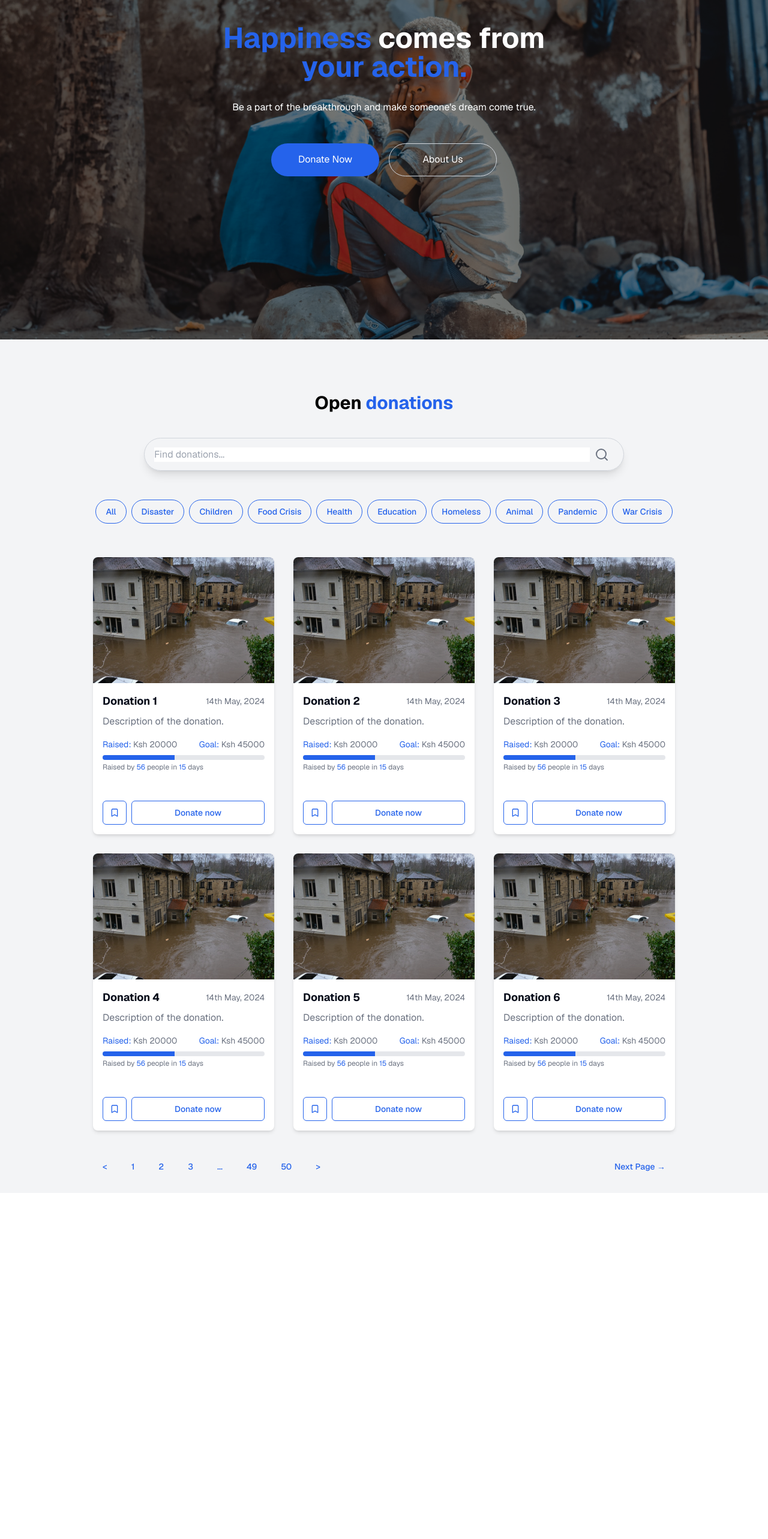
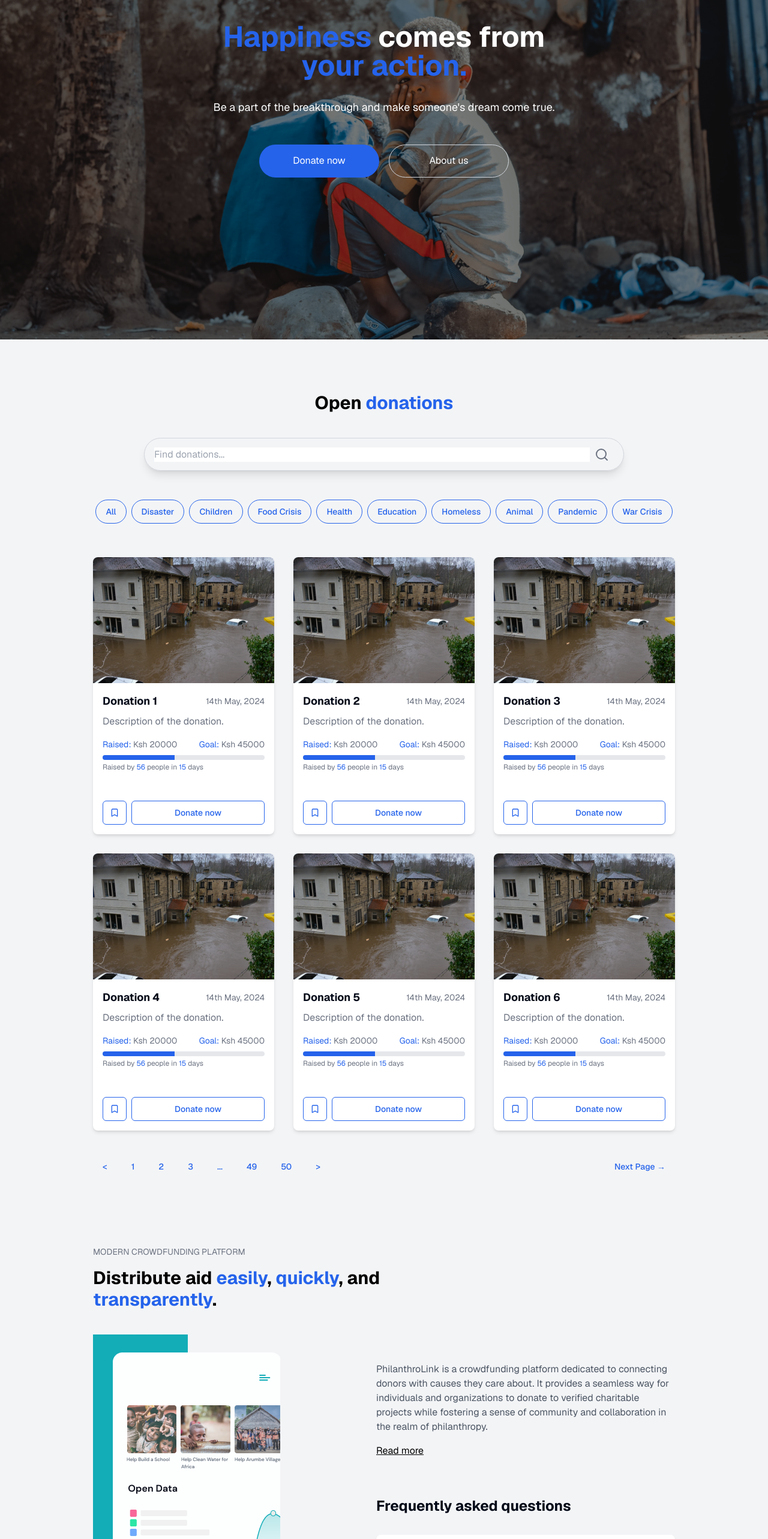
Before and after one commit to digital-explorers-2/philanthro-link, a Next.js app: page / in a window 1280 px wide. Shown: the part 234-2800 px from the top of the page at 60% size. Before the commit the page ends 2223 px from the top, so only its background shows below. Built offline with nearby package versions, Linux system fonts and the light colour scheme.

Commit message:
feat: add about image, explanation and FAQs

```diff
--- a/app/page.tsx
+++ b/app/page.tsx
@@ -1,3 +1,4 @@
+import AboutSection from '@/components/AboutSection'
 import DonationSection from '@/components/DonationSection'
 import HeroSection from '@/components/HeroSection'
 import React from 'react'
@@ -7,6 +8,7 @@ export default function page() {
     <div>
       <HeroSection />
       <DonationSection />
+      <AboutSection />
     </div>
   )
 }
--- /dev/null
+++ b/components/AboutSection.tsx
@@ -0,0 +1,72 @@
+import React from 'react';
+import { Collapsible, CollapsibleContent, CollapsibleTrigger } from "@/components/ui/collapsible";
+
+function AboutSection() {
+  return (
+    <div className="p-6 bg-gray-100">
+      <div className="mt-16 ml-auto mr-auto max-w-[970px]">
+        <p className="text-sm text-gray-500 mb-4">MODERN CROWDFUNDING PLATFORM</p>
+        <h2 className="text-3xl font-bold font-dm-sans mb-10">
+          <span className="text-black">Distribute aid</span>
+          <span className="text-primary"> easily</span>
+          <span className="text-black">,</span>
+          <span className="text-primary"> quickly</span>
+          <span className="text-black">, and</span>
+          <br />
+          <span className="text-primary"> transparently</span>
+          <span className="text-black">.</span>
+        </h2>
+
+        <div className="flex items-center">
+          <img src="/phone.png" alt="Phone" className="w-screen-phone mr-4" />
+          <div className="ml-36">
+            <p className="text-gray-600 mb-4">
+              PhilanthroLink is a crowdfunding platform dedicated to connecting donors with causes they care about. It provides a seamless way for individuals and organizations to donate to verified charitable projects while fostering a sense of community and collaboration in the realm of philanthropy.
+            </p>
+            <a href="#" className="text-black underline">Read more</a>
+            <h3 className="text-2xl font-bold mt-16 mb-8">Frequently asked questions</h3>
+
+            {/* Collapsible 1 */}
+            <div className="bg-white shadow-md rounded-lg mb-4 p-4">
+              <Collapsible>
+                <CollapsibleTrigger className="font-semibold text-primary cursor-pointer my-2">
+                  Lorem ipsum sit dolor?
+                </CollapsibleTrigger>
+                <CollapsibleContent>
+                  <span className="text-primary">Answer to question 1 goes here.</span>
+                </CollapsibleContent>
+              </Collapsible>
+            </div>
+
+            {/* Collapsible 2 */}
+            <div className="bg-white shadow-md rounded-lg mb-4 p-4">
+              <Collapsible>
+                <CollapsibleTrigger className="font-semibold text-primary cursor-pointer my-2">
+                  Lorem ipsum sit dolor?
+                </CollapsibleTrigger>
+                <CollapsibleContent>
+                  <span className="text-primary">Answer to question 2 goes here.</span>
+                </CollapsibleContent>
+              </Collapsible>
+            </div>
+
+            {/* Collapsible 3 */}
+            <div className="bg-white shadow-md rounded-lg mb-4 p-4">
+              <Collapsible>
+                <CollapsibleTrigger className="font-semibold text-primary cursor-pointer my-2">
+                  Lorem ipsum sit dolor?
+                </CollapsibleTrigger>
+                <CollapsibleContent>
+                  <span className="text-primary">Answer to question 3 goes here.</span>
+                </CollapsibleContent>
+              </Collapsible>
+            </div>
+          </div>
+        </div>
+
+      </div>
+    </div>
+  );
+}
+
+export default AboutSection;
--- a/components/HeroSection.tsx
+++ b/components/HeroSection.tsx
@@ -2,23 +2,23 @@ import React from 'react';
 
 export default function HeroSection() {
   return (
-    <div className="relative flex flex-col items-center justify-center min-h-screen px-6 sm:px-12 md:px-24 lg:px-32 xl:px-48 py-12">
-      <h1 className="text-5xl font-bold text-center font-dm-sans text-primary mb-8">
+    <div className="relative flex flex-col items-center justify-center min-h-screen px-6 sm:px-12 md:px-24 lg:px-32 xl:px-48 py-8">
+      <h1 className="text-4xl md:text-5xl font-bold text-center font-dm-sans text-primary mb-4 md:mb-8">
         <span>Happiness</span>
         <span className="text-white"> comes from</span>
          <br />
         <span>your action.</span>
       </h1>
-      <p className="text-base font-normal text-center text-white mb-8">
+      <p className="text-base md:text-lg font-normal text-center text-white mb-4 md:mb-8">
         Be a part of the breakthrough and make someone's dream come true.
       </p>
       <img src="/hero-bg.jpg" alt="Hero" className="absolute inset-0 object-cover w-full h-full brightness-50 z-[-1]" />
-      <div className="flex mt-4">
-        <button className="w-[180px] h-[55px] px-8 bg-primary rounded-full text-white mr-4">
-          Donate Now
+      <div className="flex flex-row mt-4"> {/* Always use flex-row for horizontal alignment */}
+        <button className="w-[180px] h-[45px] md:w-[200px] md:h-[55px] px-4 md:px-8 bg-primary rounded-full text-white mb-2 md:mr-4 md:mb-0 mr-4">
+          Donate now
         </button>
-        <button className="w-[180px] h-[55px] px-8 bg-transparent rounded-full border hover:bg-primary border-gray-300 text-white">
-          About Us
+        <button className="w-[180px] h-[45px] md:w-[200px] md:h-[55px] px-4 md:px-8 bg-transparent rounded-full border hover:bg-primary border-gray-300 text-white">
+          About us
         </button>
       </div>
     </div>
--- a/components/NavBar.tsx
+++ b/components/NavBar.tsx
@@ -39,13 +39,13 @@ export default function NavBar() {
         <SheetContent side="left">
           <nav className="grid gap-6 text-sm font-medium">
             <Link href="#" className="flex items-center gap-2 text-sm font-semibold">
-            <img src="/logo.png" alt="Logo" className="h-7 w-21" />
+            <img src="/logo.png" alt="Logo" className="h-7 w-21 mb-4 mt-" />
               <span className="sr-only">PhilanthroLink</span>
             </Link>
-            <Link href="#" className="text-muted-foreground hover:text-foreground">Home</Link>
-            <Link href="#" className="text-muted-foreground hover:text-foreground">About</Link>
-            <Link href="#" className="text-muted-foreground hover:text-foreground">Contact</Link>
-            <Link href="#" className="text-muted-foreground hover:text-foreground">Help</Link>
+            <Link href="#" className="text-gray-500 hover:text-primary">Home</Link>
+            <Link href="#" className="text-gray-500 hover:text-primary">About</Link>
+            <Link href="#" className="text-gray-500 hover:text-primary">Contact</Link>
+            <Link href="#" className="text-gray-500 hover:text-primary">Help</Link>
           </nav>
         </SheetContent>
       </Sheet>
--- /dev/null
+++ b/components/ui/collapsible.tsx
@@ -0,0 +1,11 @@
+"use client"
+
+import * as CollapsiblePrimitive from "@radix-ui/react-collapsible"
+
+const Collapsible = CollapsiblePrimitive.Root
+
+const CollapsibleTrigger = CollapsiblePrimitive.CollapsibleTrigger
+
+const CollapsibleContent = CollapsiblePrimitive.CollapsibleContent
+
+export { Collapsible, CollapsibleTrigger, CollapsibleContent }
--- a/package.json
+++ b/package.json
@@ -6,6 +6,7 @@
     "start": "next start"
   },
   "dependencies": {
+    "@radix-ui/react-collapsible": "^1.0.3",
     "@radix-ui/react-dialog": "^1.0.5",
     "@radix-ui/react-progress": "^1.0.3",
     "@radix-ui/react-slot": "^1.0.2",
```
Also changed, not shown: public/phone.png (added), 1 other file (tests, documents, lock files or other folders).
